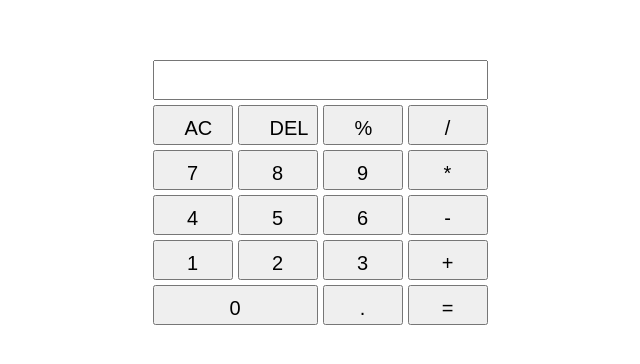
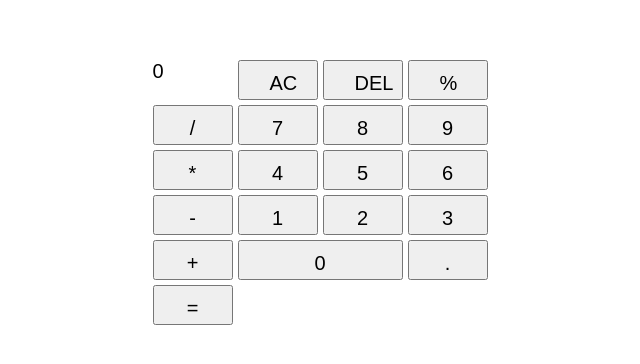
Before and after one commit to jaenudincollege/calculator, a plain HTML site: page index.html in a window 1280 px wide. Shown: the part 208-572 px from the top of the page, without its empty margins (320-960 px from the left). Drawn offline with Linux system fonts and the light colour scheme.

Commit message:
Change input to div for the display operator

```diff
--- a/index.html
+++ b/index.html
@@ -8,7 +8,7 @@
   </head>
   <body>
     <div class="container">
-      <input type="text" />
+      <div class="display">0</div>
       <button class="operator">AC</button>
       <button class="operator">DEL</button>
       <button class="operator">%</button>
```
